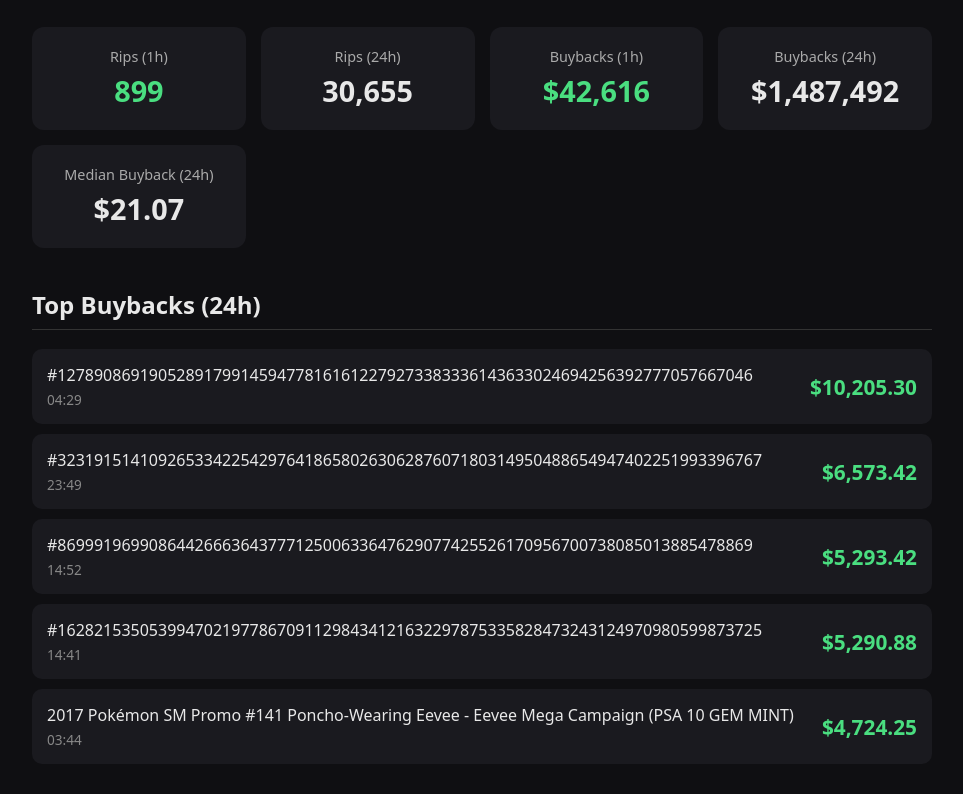
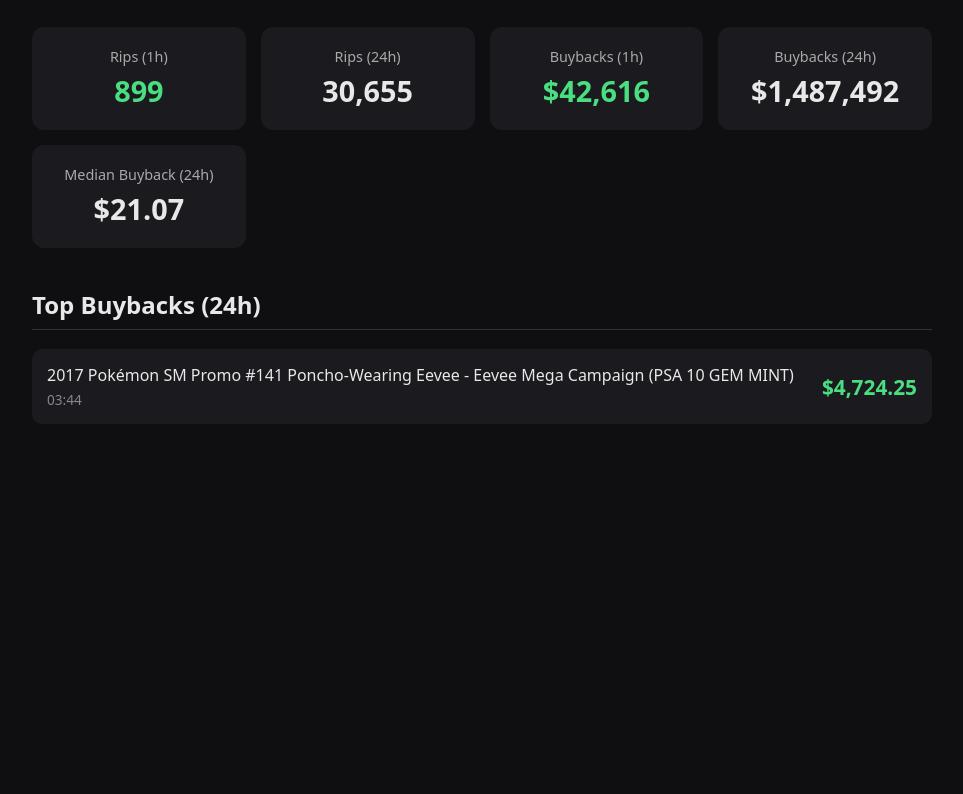
Before and after one commit to RipWatch/ripwatch.github.io, a plain HTML site: page index.html in a window 1280 px wide. Shown: the part 122-916 px from the top of the page, without its empty margins (158-1121 px from the left). After the commit the page ends 800 px from the top, so only its background shows below. Drawn offline with Linux system fonts and the light colour scheme.

Commit message:
Auto update 08:31

```diff
--- a/index.html
+++ b/index.html
@@ -51,7 +51,7 @@ document.getElementById('stats').innerHTML = stats.map(s => `
 `).join('');
 const tops = data.top_24h || [];
 document.getElementById('tops').innerHTML = tops.length
-? tops.map(t => `
+? tops.filter(t => t.card && !t.card.startsWith("#")).map(t => `
 <div class="card">
 <div class="left">
 <div class="name">${t.card || 'Unknown'}</div>
```
